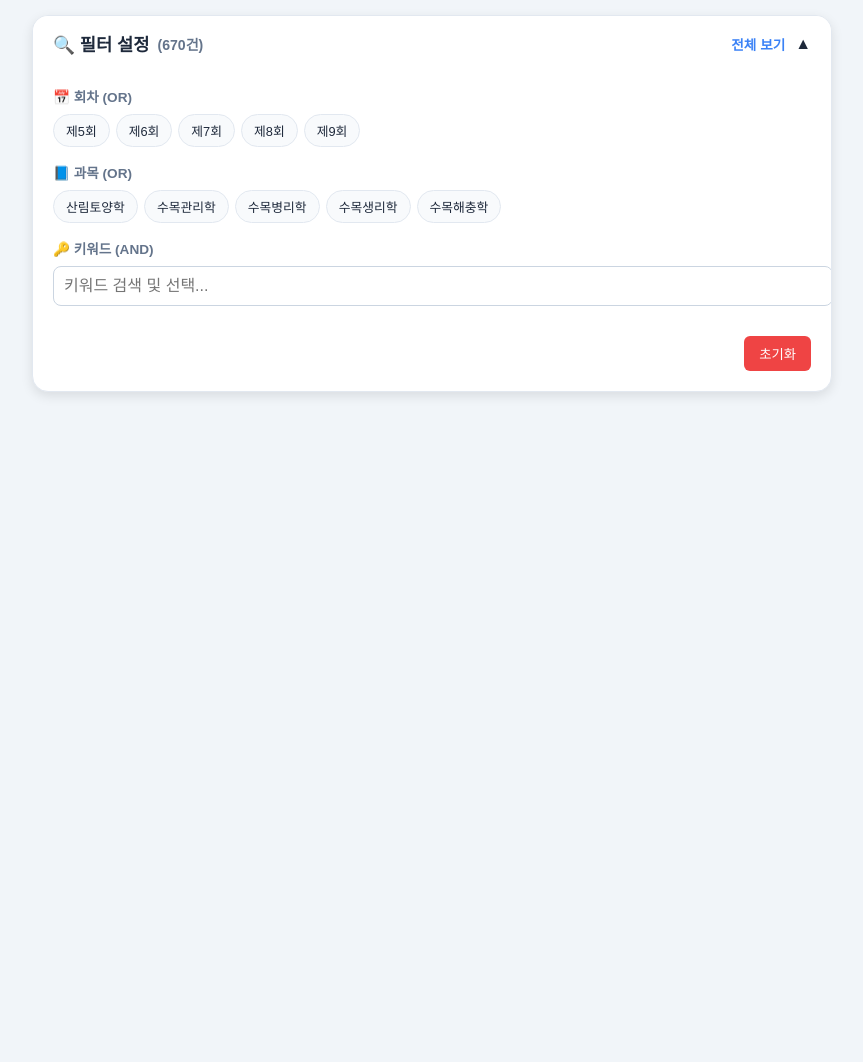
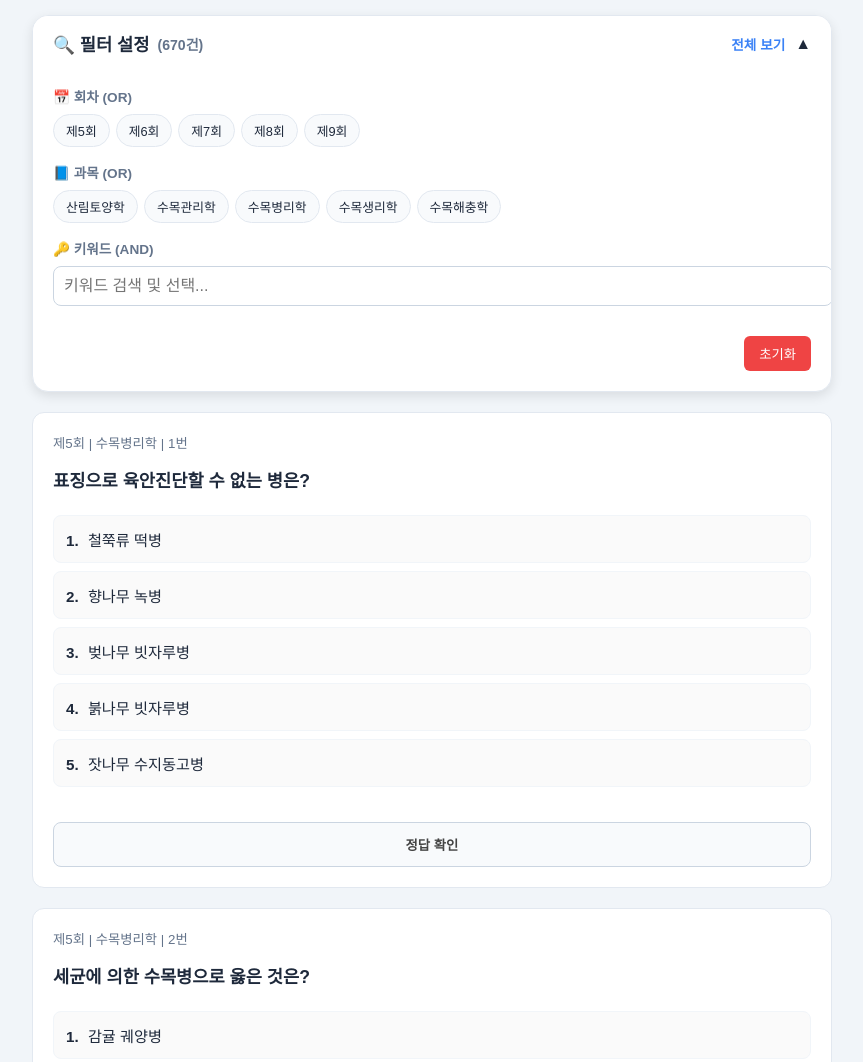
Before and after one commit to wunjang/treedoc-quiz, a plain HTML site: page index.html in a window 1280 px wide. Shown: the top 1062 px of the page, without its empty margins (208-1071 px from the left). Before the commit the page ends 800 px from the top, so only its background shows below. Drawn offline with Linux system fonts and the light colour scheme.

Commit message:
renderQuestions 문제 수정3

```diff
--- a/index.html
+++ b/index.html
@@ -283,63 +283,59 @@
     }
 
     function renderQuestions(data) {
-        const quizContainer = document.getElementById('quiz-container');
-        if (!quizContainer || !data) return;
+        const listEl = document.getElementById('questionList');
 
-        quizContainer.innerHTML = '';
-
-        // 1. 문제 텍스트 (question)
-        const questionText = document.createElement('div');
-        questionText.className = 'question-text';
-        // 문제 번호는 전역 변수나 별도 로직이 필요할 수 있으나, 기본 텍스트를 출력합니다.
-        questionText.innerText = data.question;
-        quizContainer.appendChild(questionText);
-
-        // 2. 표 데이터 (tableData) 처리 [핵심 추가 기능]
-        if (data.tableData && Array.isArray(data.tableData)) {
-            const table = document.createElement('table');
-            table.className = 'quiz-table';
-
-            data.tableData.forEach((row, rowIndex) => {
-                const tr = document.createElement('tr');
-                row.forEach(cellData => {
-                    // 첫 행은 제목행(th)으로, 나머지는 데이터행(td)으로 생성
-                    const cell = document.createElement(rowIndex === 0 ? 'th' : 'td');
-                    cell.textContent = cellData;
-                    tr.appendChild(cell);
-                });
-                table.appendChild(tr);
-            });
-            quizContainer.appendChild(table);
+        if (data.length === 0) {
+            listEl.innerHTML = '<p style="text-align:center; padding:50px; color:#64748b;">조건에 맞는 문제가 없습니다.</p>';
+            return;
         }
 
-        // 3. 이미지 (image)가 있다면 추가
-        if (data.image) {
-            const img = document.createElement('img');
-            img.src = `images/${data.image}`;
-            img.className = 'question-image';
-            quizContainer.appendChild(img);
-        }
+        listEl.innerHTML = data.map(q => `
+            <div class="q-card" style="background:white; padding:20px; border-radius:12px; margin-bottom:20px; border:1px solid #e2e8f0;">
+                <small style="color:#64748b">${q.session} | ${q.subject} | ${q.number}번</small>
 
-        // 4. 보기 버튼 생성 (options)
-        const optionsContainer = document.createElement('div');
-        optionsContainer.className = 'options-container';
+                <div class="q-title" style="font-weight:bold; margin: 15px 0; font-size:1.1em; line-height:1.6;">
+                    ${q.question}
+                </div>
 
-        data.options.forEach((option, index) => {
-            const button = document.createElement('button');
-            button.className = 'option-btn';
-            button.innerText = option;
+                ${q.tableData ? `
+                    <table class="quiz-table" style="width:100%; border-collapse:collapse; margin-bottom:15px; font-size:0.9em;">
+                        ${q.tableData.map((row, rowIndex) => `
+                            <tr>
+                                ${row.map(cell => `
+                                    <${rowIndex === 0 ? 'th' : 'td'} style="border:1px solid #e2e8f0; padding:8px; text-align:center; ${rowIndex === 0 ? 'background:#f8fafc; font-weight:bold;' : ''}">
+                                        ${cell}
+                                    </${rowIndex === 0 ? 'th' : 'td'}>
+                                `).join('')}
+                            </tr>
+                        `).join('')}
+                    </table>
+                ` : ''}
 
-            // 정답 확인 로직 (기존 checkAnswer 함수 호출)
-            button.onclick = () => {
-                if (typeof checkAnswer === 'function') {
-                    checkAnswer(index, data.answer, data.explanation);
-                }
-            };
-            optionsContainer.appendChild(button);
-        });
+                ${q.image ? `<img src="images/${q.image}" style="max-width:100%; border-radius:8px; margin-bottom:15px; display:block;">` : ''}
 
-        quizContainer.appendChild(optionsContainer);
+                <div class="options-list" style="display:grid; gap:8px; margin: 20px 0;">
+                    ${q.options.map((opt, i) => `
+                        <div style="padding:12px; border:1px solid #f1f5f9; border-radius:8px; background:#fafafa; font-size:0.95em;">
+                            <span style="font-weight:bold; margin-right:5px;">${i + 1}.</span> ${opt}
+                        </div>
+                    `).join('')}
+                </div>
+
+                <button class="btn-ans"
+                        onclick="const target = this.nextElementSibling; target.style.display = (target.style.display === 'block') ? 'none' : 'block';"
+                        style="width:100%; padding:12px; cursor:pointer; background:#f8fafc; border:1px solid #cbd5e1; border-radius:8px; font-weight:bold; color:#444;">
+                    정답 확인
+                </button>
+
+                <div class="ans-section" style="display:none; margin-top:12px; padding:15px; background:#f0fdf4; border-left:4px solid #22c55e; border-radius:8px;">
+                    <div style="font-weight:bold; color:#166534; font-size:1.1em;">정답: ${q.answer}</div>
+                    <p style="margin-top:10px; font-size:0.95em; color:#475569; line-height:1.6;">
+                        ${q.explanation || '해설이 등록되지 않았습니다.'}
+                    </p>
+                </div>
+            </div>
+        `).join('');
     }
 
     function resetAll() {
```
